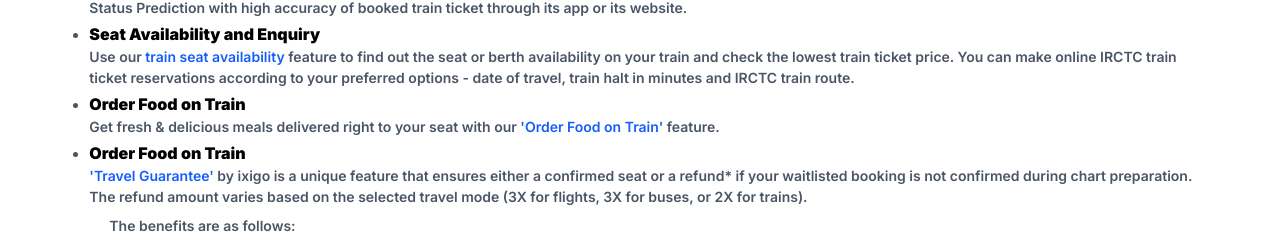
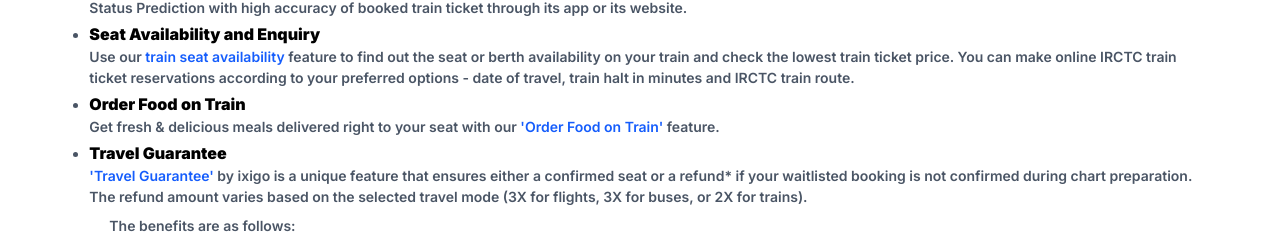
Before and after one commit to Ravi-Katiyar04/humsafar, a Next.js app: page / in a window 1280 px wide. Shown: the part 3636-3870 px from the top of the page. Built offline with nearby package versions, Linux system fonts and the light colour scheme.

Commit message:
Order Food on Train change to Travel Guarantee in feature section

```diff
--- a/src/app/page.js
+++ b/src/app/page.js
@@ -193,7 +193,7 @@
 
           <li><strong className="text-black text-[16px] block">Order Food on Train</strong>Get fresh &amp; delicious meals delivered right to your seat with our <Link href="https://www.ecatering.irctc.co.in" target="_blank" className="text-blue-600">&#39;Order Food on Train&#39;</Link>  feature.</li>
 
-          <li><strong className="text-black text-[16px] block">Order Food on Train</strong> <Link href="/travel-guarantee" className="text-blue-600">&#39;Travel Guarantee&#39;</Link>  by ixigo is a unique feature that ensures either a confirmed seat or a refund* if your waitlisted booking is not confirmed during chart preparation. The refund amount varies based on the selected travel mode (3X for flights, 3X for buses, or 2X for trains).
+          <li><strong className="text-black text-[16px] block">Travel Guarantee</strong> <Link href="/travel-guarantee" className="text-blue-600">&#39;Travel Guarantee&#39;</Link>  by ixigo is a unique feature that ensures either a confirmed seat or a refund* if your waitlisted booking is not confirmed during chart preparation. The refund amount varies based on the selected travel mode (3X for flights, 3X for buses, or 2X for trains).
 
             <ul className="list-disc ml-5 space-y-1 text-[14px]">
               <p className="my-2" >The benefits are as follows:</p>
```
